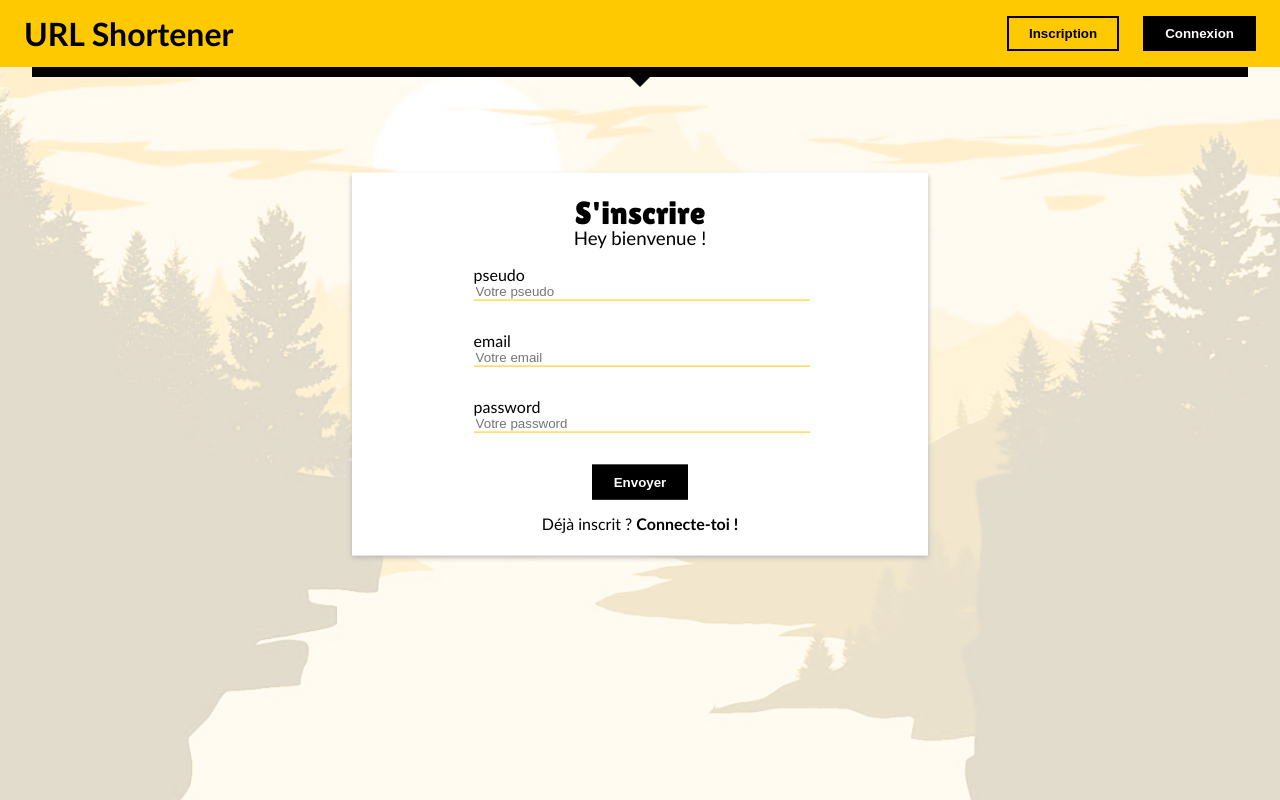
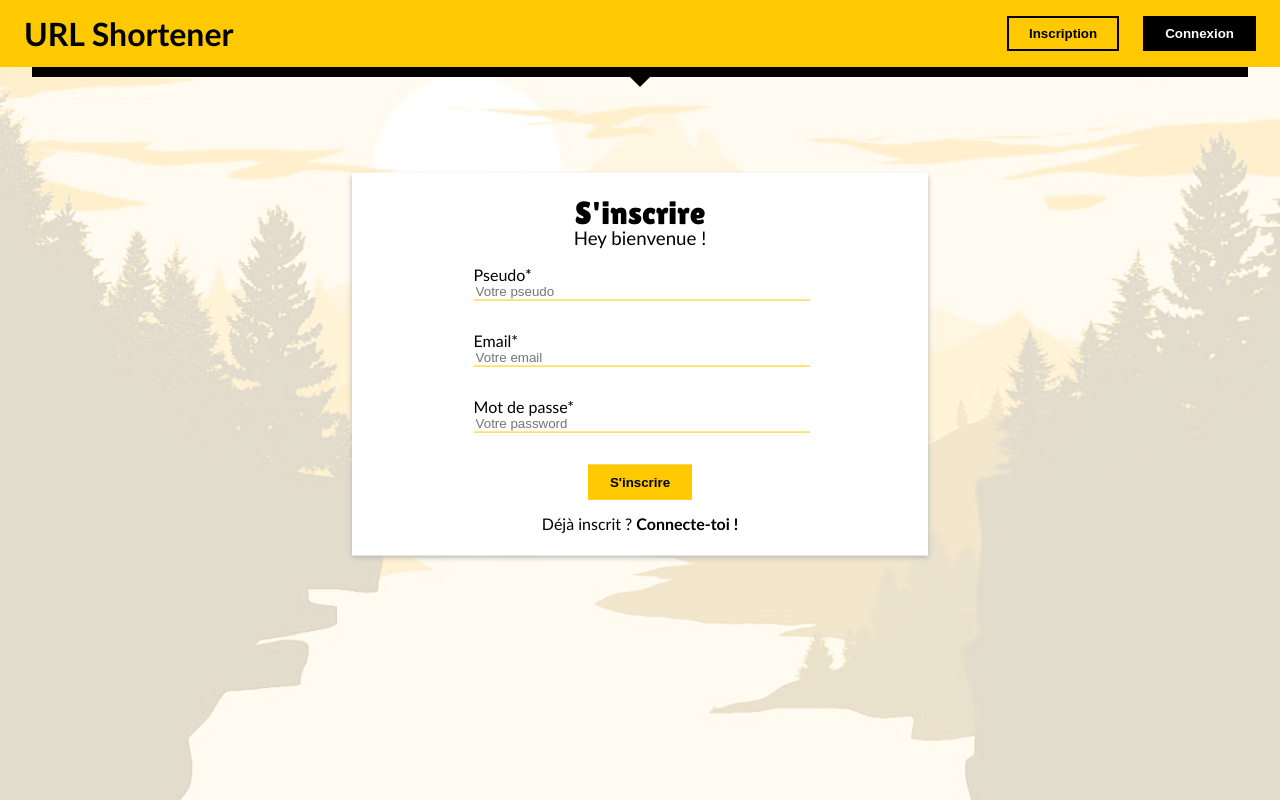
Before and after one commit to mhubert-pmn/Front-Url-Shortener, a React (Create React App) app in the folder front-url-shortener/: page /inscription in a window 1280 px wide. Built offline with nearby package versions, Linux system fonts and the light colour scheme.

Commit message:
[Update] Sign Up & Input components
- Update content of the Sign Up component
- Link back to front
- Add required prop to the InputField component

```diff
--- a/front-url-shortener/src/components/SignUp/SignUp.js
+++ b/front-url-shortener/src/components/SignUp/SignUp.js
@@ -1,31 +1,29 @@
 import React, { useState } from 'react';
+import { useHistory } from 'react-router-dom';
 import axios from 'axios';
 import Form from '../layout/Form/Form';
 import Button from '../layout/Button/Button';
 import InputField from '../layout/Input/Input';
 
 const SignUp = () => {
+  const history = useHistory();
 
   const [pseudo, setPseudo] = useState("");
   const [email, setEmail] = useState("");
   const [password, setPassword] = useState("");
+  const [showWarning, setShowWarning] = useState(false);
 
-  const handleSubmit = (evt) => {
-    evt.preventDefault();
-
-    const user = {
-      pseudo: pseudo,
-      email: email,
-      password: password
-    };
-
-    console.log(user);
-
-    axios.post(`http://localhost:8201/user/signup`, {user})
-      .then(res => {
-        console.log(res);
-        console.log(res.data);
-      })
+  const handleSubmit = () => {
+    if (pseudo !== "" && email !== "" && password !== "") {
+      axios.post(`http://localhost:8201/user/signup`, { pseudo, email, password })
+      .then(response => {
+        localStorage.setItem('token', response.data.accessToken);
+        history.push("/mes-urls");
+      }) ;
+    }
+    else {
+      setShowWarning(true);
+    }
   }
 
   return(
@@ -38,10 +36,11 @@ const SignUp = () => {
         link_text="Connecte-toi !"
       >
         <form>
-          <InputField label="pseudo" id="pseudo" type="text" value={pseudo} onChange={e => setPseudo(e.target.value)} placeholder="Votre pseudo" />
-          <InputField label="email" id="email" type="email" value={email} onChange={e => setEmail(e.target.value)} placeholder="Votre email" />
-          <InputField label="password" id="password" type="password" value={password} onChange={e => setPassword(e.target.value)} placeholder="Votre password" />
-          <Button type="submit" onClick={handleSubmit}>Envoyer</Button>
+          <InputField label="Pseudo" id="pseudo" type="text" value={pseudo} onChange={e => setPseudo(e.target.value)} placeholder="Votre pseudo" required />
+          <InputField label="Email" id="email" type="email" value={email} onChange={e => setEmail(e.target.value)} placeholder="Votre email" required />
+          <InputField label="Mot de passe" id="password" type="password" value={password} onChange={e => setPassword(e.target.value)} placeholder="Votre password" required />
+          <Button type="common" onClick={handleSubmit}>S'inscrire</Button>
+          {showWarning && <p style={{color: "red"}}>Veuillez remplir tous les champs obligatoires.</p>}
         </form>
       </Form>
     </div>
--- a/front-url-shortener/src/components/layout/Input/Input.js
+++ b/front-url-shortener/src/components/layout/Input/Input.js
@@ -3,11 +3,11 @@ import PropTypes from 'prop-types';
 
 import "./input.scss";
 
-const InputField = ({ value, id, label, placeholder, validators, type, onChange }) => {
+const InputField = ({ value, id, label, placeholder, validators, type, required, onChange }) => {
 
     return (
         <div className="form-group">
-            {label && <label htmlFor={id}>{label}</label>}
+            {label && <label htmlFor={id}>{label}{required && "*"}</label>}
 
             {type === 'textarea' ? (
                 <textarea
@@ -15,6 +15,7 @@ const InputField = ({ value, id, label, placeholder, validators, type, onChange
                     placeholder={placeholder}
                     id={id}
                     defaultValue={value}
+                    required={required}
                     onChange={onChange}
                 />
             ) : (
@@ -23,6 +24,7 @@ const InputField = ({ value, id, label, placeholder, validators, type, onChange
                     id={id}
                     className='form-control'
                     placeholder={placeholder}
+                    required={required}
                     onChange={onChange}
                 />
             )}
```
